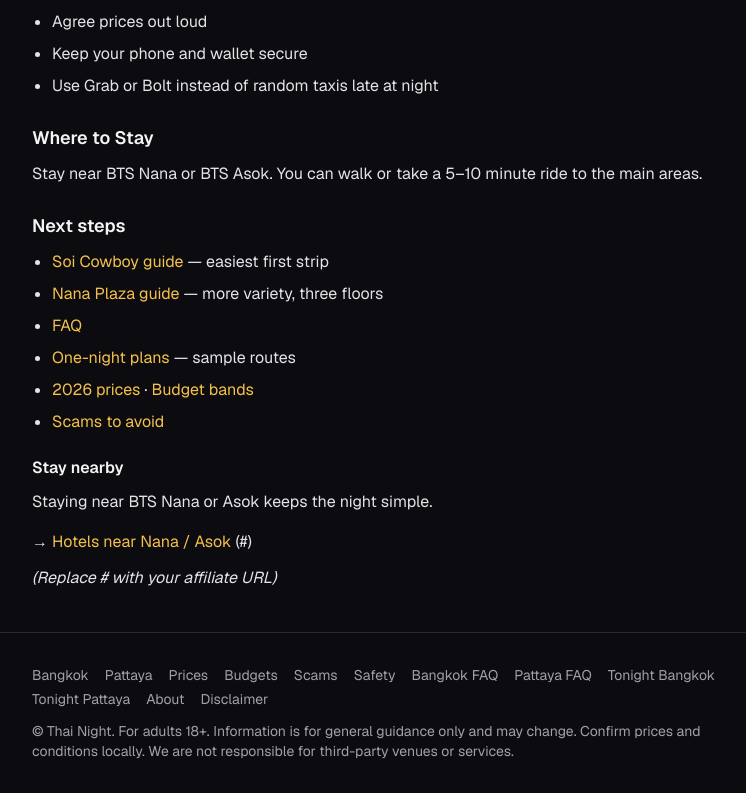
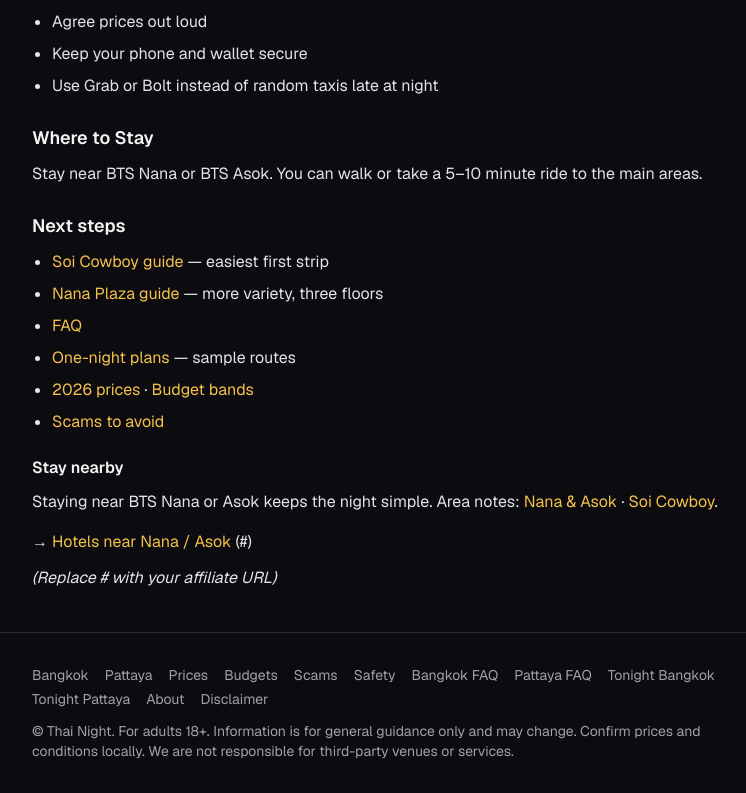
Before and after one commit to ouyowu/thainight-co, a Next.js app: page /bangkok/first-timer in a window 1280 px wide. Shown: the part 1323-2116 px from the top of the page, without its empty margins (240-986 px from the left). Built offline with nearby package versions, Linux system fonts and the light colour scheme.

Commit message:
Link hotel-area guides from first-timer Stay nearby

```diff
--- a/app/bangkok/first-timer/page.tsx
+++ b/app/bangkok/first-timer/page.tsx
@@ -135,7 +135,17 @@ export default function BangkokFirstTimerPage() {
           </li>
         </ul>
         <h3 className="mt-5 text-base font-semibold text-foreground">Stay nearby</h3>
-        <p className="mt-2">Staying near BTS Nana or Asok keeps the night simple.</p>
+        <p className="mt-2">
+          Staying near BTS Nana or Asok keeps the night simple. Area notes:{" "}
+          <Link href="/bangkok/hotels-nana-asok/" className="text-accent hover:underline">
+            Nana & Asok
+          </Link>
+          {" · "}
+          <Link href="/bangkok/hotels-soi-cowboy/" className="text-accent hover:underline">
+            Soi Cowboy
+          </Link>
+          .
+        </p>
         <div className="mt-3">
           <HotelCta label="Hotels near Nana / Asok" helper />
         </div>
--- a/app/pattaya/first-timer/page.tsx
+++ b/app/pattaya/first-timer/page.tsx
@@ -147,7 +147,13 @@ export default function PattayaFirstTimerPage() {
           </li>
         </ul>
         <h3 className="mt-5 text-base font-semibold text-foreground">Stay nearby</h3>
-        <p className="mt-2">Central Pattaya or near Walking Street cuts transport friction.</p>
+        <p className="mt-2">
+          Central Pattaya or near Walking Street cuts transport friction. Area notes:{" "}
+          <Link href="/pattaya/hotels-walking-street/" className="text-accent hover:underline">
+            Where to stay near Walking Street
+          </Link>
+          .
+        </p>
         <div className="mt-3">
           <HotelCta label="Hotels near Walking Street / Central Pattaya" helper />
         </div>
```
